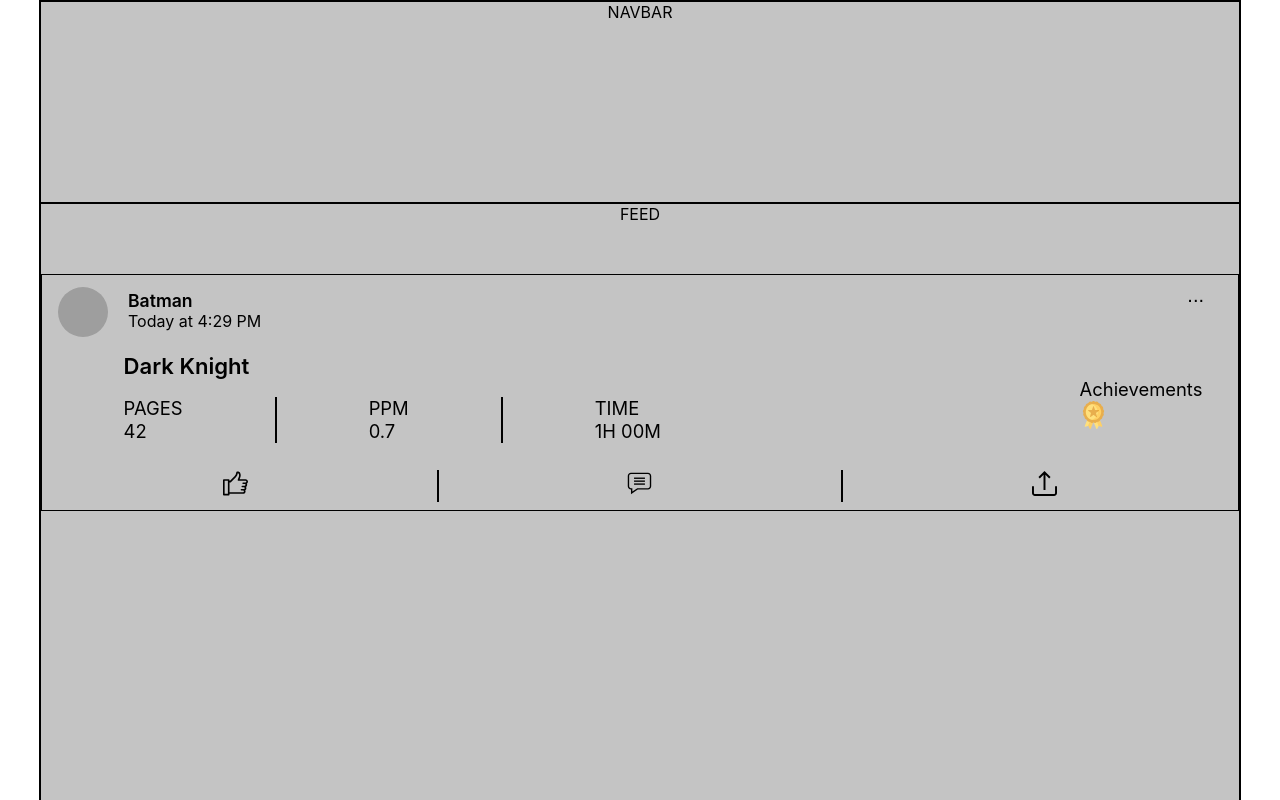
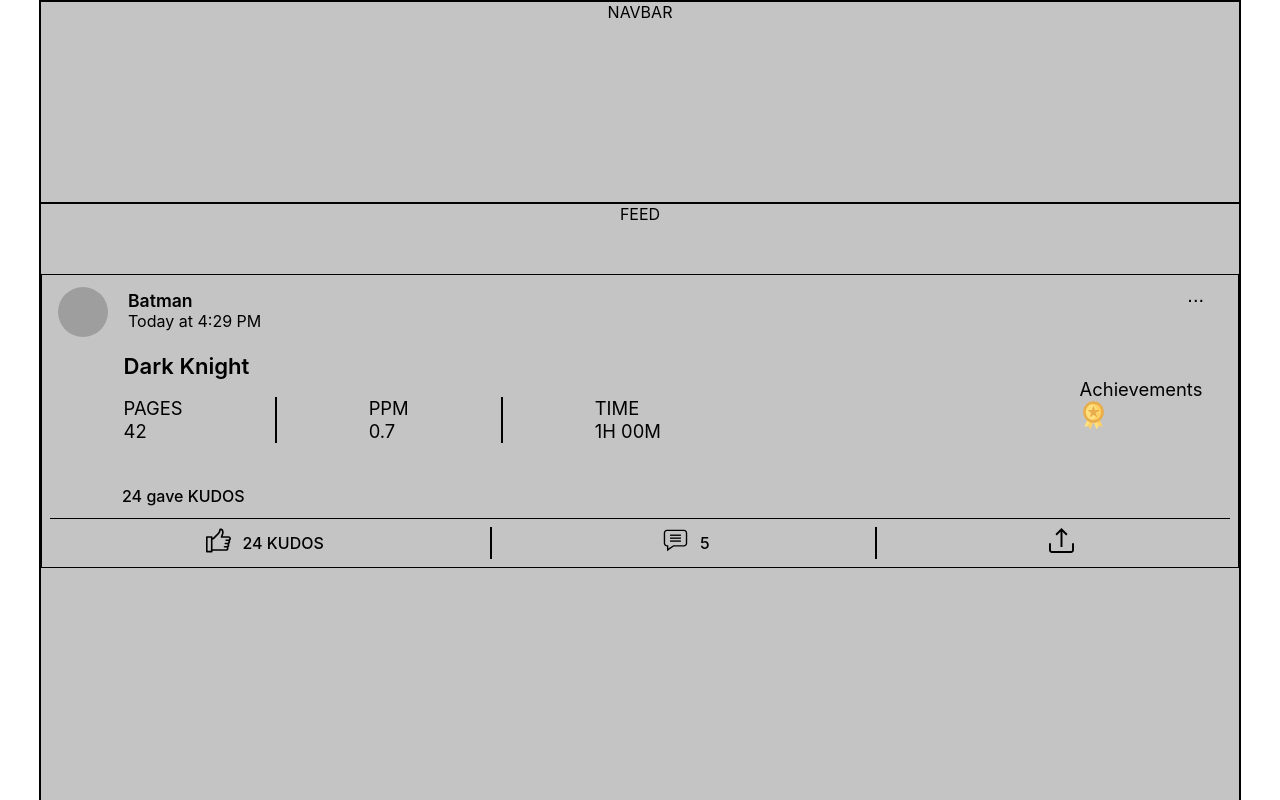
Before and after one commit to b-chang/b-k, a React (Create React App) app: page / in a window 1280 px wide. Shown: the top 800 px of the page. Built offline with nearby package versions, Linux system fonts and the light colour scheme; grey boxes are pictures that could not be loaded.

Commit message:
added social stats for likes and comments

```diff
--- a/src/components/UserPost/UserPost.components.jsx
+++ b/src/components/UserPost/UserPost.components.jsx
@@ -43,10 +43,15 @@ const UserPost = () => (
         </li>
       </ul>
     </div>
+    <div className="kudos">24 gave KUDOS</div>
     <div className="postFooter">
       <button type="button" className="button"><img src={like} alt="like button" className="socialBtn" /></button>
+      <div className="socialNum">24 KUDOS</div>
       <div className="lineBreak" />
-      <button type="button" className="button"><img src={comment} alt="comment button" className="socialBtn" /></button>
+      <button type="button" className="button">
+        <img src={comment} alt="comment button" className="socialBtn" />
+      </button>
+      <div className="socialNum">5</div>
       <div className="lineBreak" />
       <button type="button" className="button"><img src={upload} alt="upload button" className="socialBtn" /></button>
     </div>
--- a/src/components/UserPost/UserPost.styles.scss
+++ b/src/components/UserPost/UserPost.styles.scss
@@ -5,6 +5,7 @@
   display: flex;
   flex-direction: column;
   padding: 0.5em;
+  font-weight: 400;
 
   .button {
     cursor: pointer;
@@ -76,12 +77,19 @@
   }
 }
 
+.kudos {
+  margin: 1em 1.5em 0.75em 4.5em;
+  text-align: start;
+  font-weight: 500;
+}
 
 .postFooter {
   margin-top: auto;
-  padding: 0 4em;
+  padding: .5em 4em 0 4em;
   display: flex;
   justify-content: space-evenly;
+  border-top: 1px solid black;
+
 
   .button {
     cursor: pointer;
@@ -92,4 +100,10 @@
   .socialBtn {
     height: 25px;
   }
+
+  .socialNum {
+    align-self: center;
+    margin-left: -5em;
+    font-weight: 500;
+  }
 }
```
